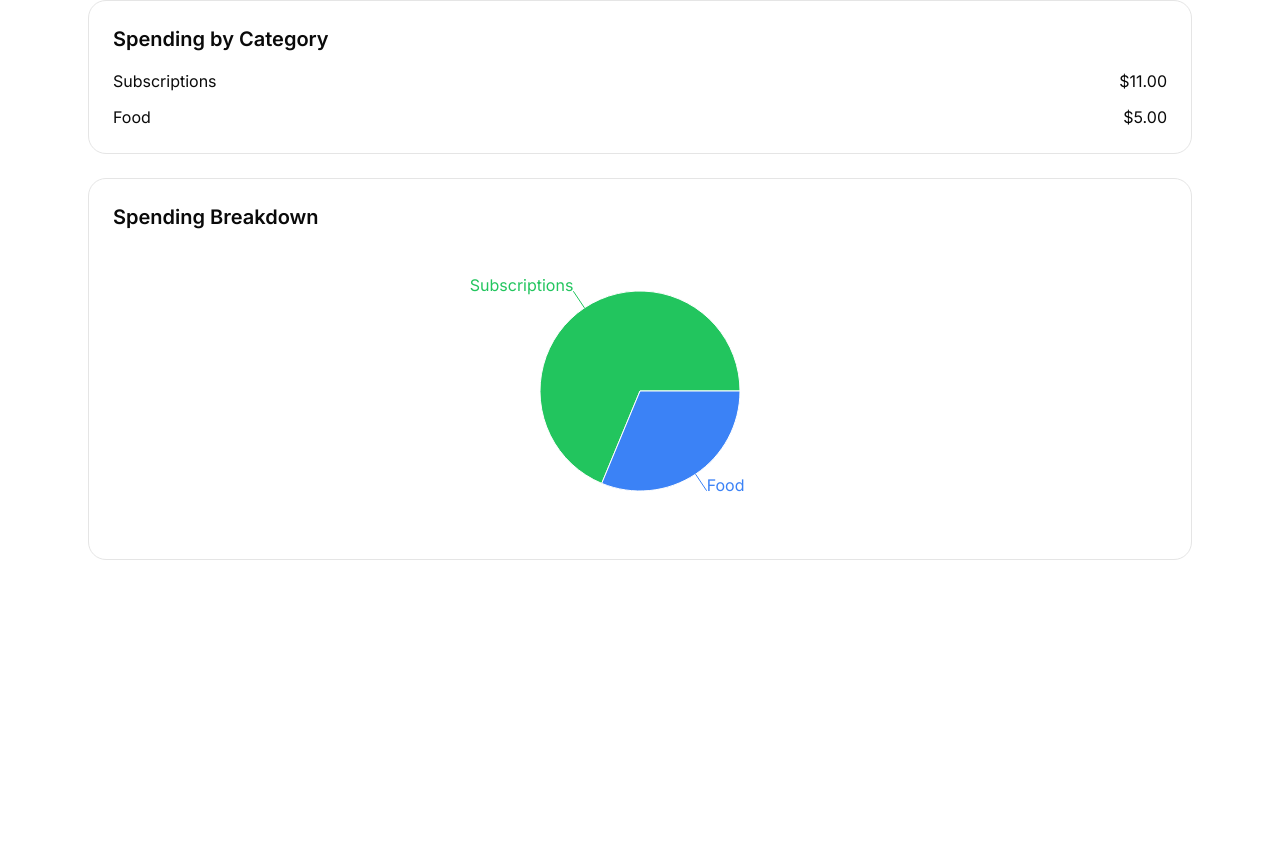
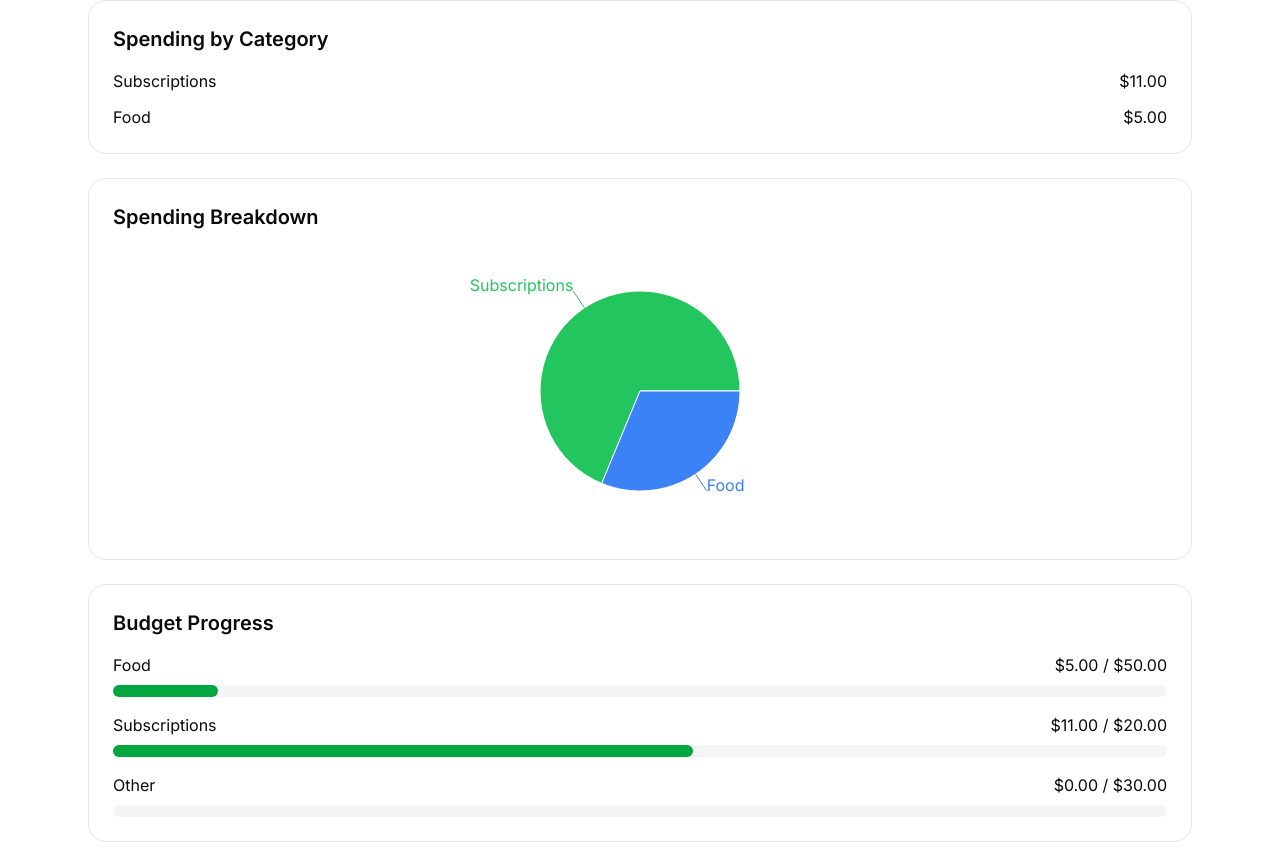
Before and after one commit to d3monas/DimeTrack, a Next.js app: page / in a window 1280 px wide. Shown: the part 838-1704 px from the top of the page. Before the commit the page ends 1422 px from the top, so only its background shows below. Built offline with nearby package versions, Linux system fonts and the light colour scheme.

Commit message:
feat: budget overview with hardcoded data

```diff
--- a/app/page.tsx
+++ b/app/page.tsx
@@ -7,13 +7,14 @@ import { GoalDialog } from "@/components/add-goal-ui"
 import { AddTransactionDialog } from "@/components/add-transaction-ui"
 import { CategoryBreakdown } from "@/components/categoryBreakdown"
 import { SpendingChart } from "@/components/spendingCharts"
+import { BudgetOverview } from "@/components/budgetOverview"
 
 // types
 import type { Transaction } from "@/types/transaction"
 
 // libs
 import { calculateIncome, calculateExpenses } from "@/lib/calculations"
-import { saveTransactions, loadTransactions, saveGoal as saveGoalStorage, loadGoal as loadGoalStorage, saveCategories, loadCategories } from "@/lib/localstorage"
+import { saveTransactions, loadTransactions, saveGoal as saveGoalStorage, loadGoal as loadGoalStorage, saveCategories, loadCategories, saveBudgets, loadBudgets } from "@/lib/localstorage"
 import { getCategoryTotals } from "@/lib/categories"
 
 export default function Home() {
@@ -178,6 +179,24 @@ export default function Home() {
   const [open, setOpen] = useState(false)
   const [goalDialogOpen, setGoalDialogOpen] = useState(false)
 
+  const [budgets, setBudgets] = useState<Record<string, number>>({
+    "Food": 50,
+    "Subscriptions": 20,
+    "Other": 30
+    })
+
+  useEffect(() => {
+    const savedBudgets = loadBudgets()
+
+    if (Object.keys(savedBudgets).length > 0) {
+      setBudgets(savedBudgets)
+    }
+  }, [])
+
+  useEffect(() => {
+    saveBudgets(budgets)
+  }, [budgets])
+
   return (
     <main className="min-h-screen bg-background">
       <div className="mx-auto max-w-6xl p-6">
@@ -225,6 +244,8 @@ export default function Home() {
         <CategoryBreakdown totals={categoryTotals} />
         {/* chart */}
         <SpendingChart totals={categoryTotals} />
+        {/* budget */}
+        <BudgetOverview totals={categoryTotals} budgets={budgets} />
 
       </div>
     </main>
--- /dev/null
+++ b/components/budgetOverview.tsx
@@ -0,0 +1,34 @@
+type BudgetOverviewProps = {
+  totals: Record<string, number>
+  budgets: Record<string, number>
+}
+
+export function BudgetOverview({
+  totals, budgets
+}: BudgetOverviewProps) {
+  return (
+    <div className="mt-6 rounded-2xl border p-6">
+      <h2 className="mb-4 text-xl font-semibold">Budget Progress</h2>
+
+      <div className="space-y-4">
+        {Object.entries(budgets).map(([category, limit]) => {
+          const spent = totals[category] ?? 0
+          const progress = (spent / limit) * 100
+
+          return (
+            <div key={category}>
+              <div className="flex justify-between">
+                <span>{category}</span>
+                <span>${spent.toFixed(2)} / ${limit.toFixed(2)}</span>
+              </div>
+
+              <div className="mt-2 h-3 rounded-full bg-muted">
+                <div className="h-full rounded-full bg-green-600" style={{width: `${Math.min(progress, 100)}%`}} />
+              </div>
+            </div>
+          )
+        })}
+      </div>
+    </div>
+  )
+}
--- a/lib/localstorage.ts
+++ b/lib/localstorage.ts
@@ -11,6 +11,10 @@ export function saveGoal(goal: Goal) {
 
 export function saveCategories(categories: string[]) {
     localStorage.setItem("categories", JSON.stringify(categories))
+}
+
+export function saveBudgets(budgets: Record<string, number>) {
+    localStorage.setItem("budgets", JSON.stringify(budgets))
 }
 
 export function loadTransactions(): Transaction[] {
@@ -57,3 +61,13 @@ export function loadCategories(): string[] {
 
     return JSON.parse(saved)
 }
+
+export function loadBudgets(): Record<string, number> {
+    const saved = localStorage.getItem("budgets")
+
+    if (!saved) {
+        return {}
+    }
+
+    return JSON.parse(saved)
+}
```
